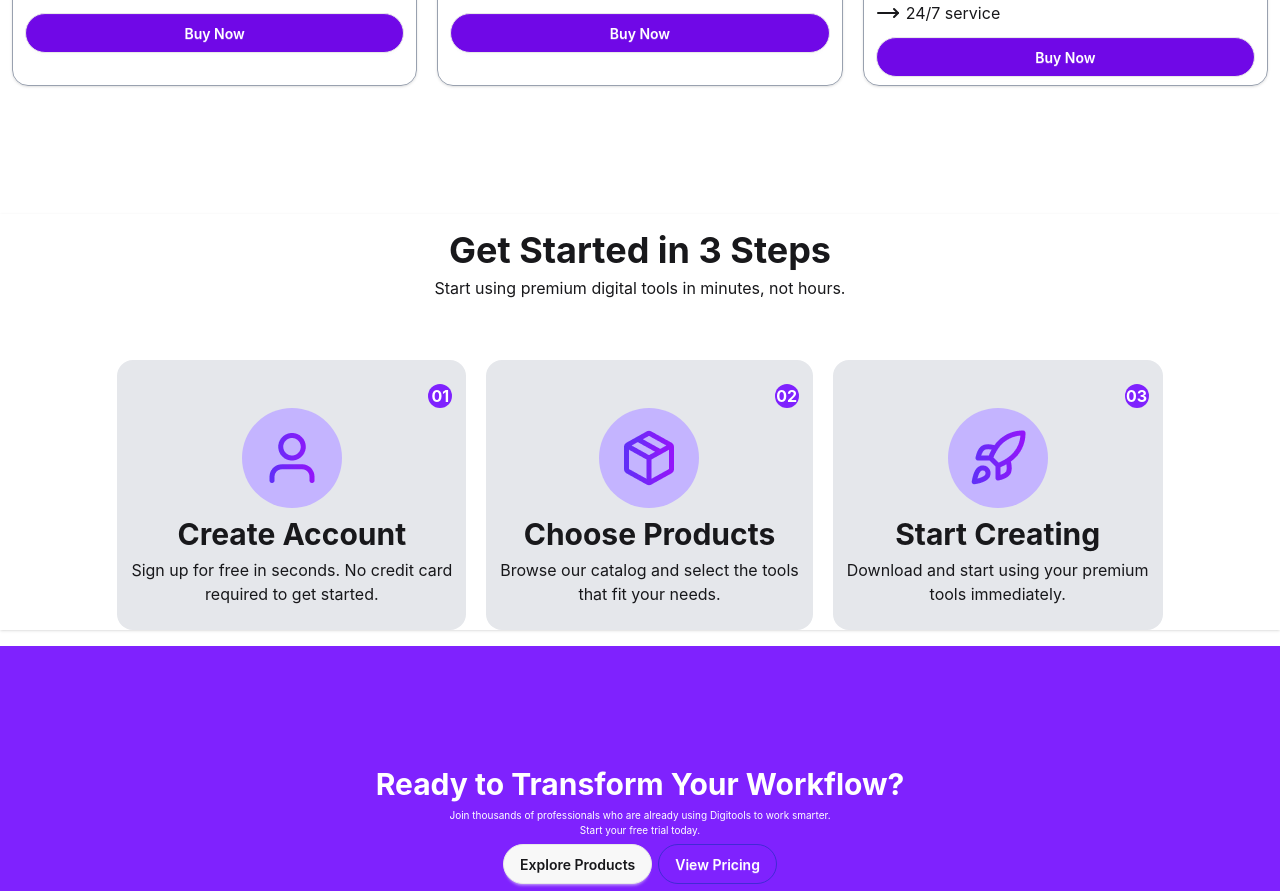
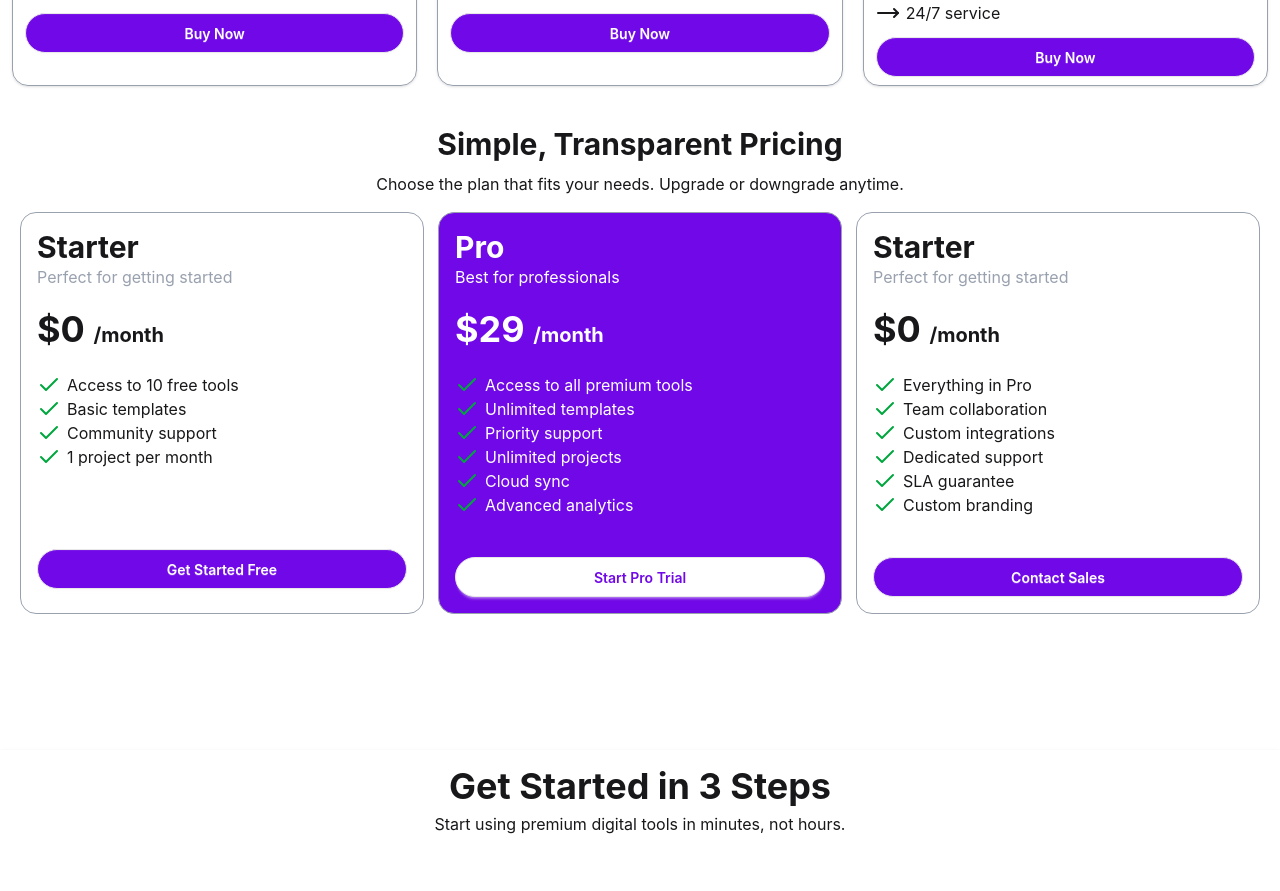
Before and after one commit to marufdev0/A6-DigiTools-Platform, a React (Vite) app: page / in a window 1280 px wide. Shown: the part 1760-2651 px from the top of the page. Built offline with nearby package versions, Linux system fonts and the light colour scheme.

Commit message:
Simpale Card com

```diff
--- a/src/App.jsx
+++ b/src/App.jsx
@@ -9,6 +9,7 @@ import Ready from './Component/Ready'
 import Stats from './Component/Stats'
 import Steps from './Component/Steps'
 import Cards from './Cards'
+import SimpaleCard from './Component/SimpaleCard'
 
 const getDigittals = async () =>{
   const res = await fetch('digitals.json')
@@ -55,6 +56,8 @@ function App() {
 
       { active === "digital" && <Digitals getDigitalsPromises={getDigitalsPromises} cards={cards} setCards={setCards}  />}
       {active === "card" && <Cards cards={cards} />}
+
+      <SimpaleCard />
       <Steps></Steps>
       <Ready />
       <Footer />
--- /dev/null
+++ b/src/Component/SimpaleCard.jsx
@@ -0,0 +1,61 @@
+import { Check } from 'lucide-react';
+import React from 'react';
+
+const SimpaleCard = () => {
+    return (
+        <div className='mt-10 px-5'>
+            <div className='text-center'>
+                <h1 className='text-3xl font-bold'>Simple, Transparent Pricing</h1>
+                <p className='mt-2.5 mb-4'>Choose the plan that fits your needs. Upgrade or downgrade anytime.</p>
+            </div>
+
+            <div className='grid grid-cols-1 md:grid-cols-3 gap-3.5'>
+                <div className='border border-gray-400 px-4 py-4 mb-2 rounded-2xl'>
+                    <h1 className='text-3xl font-bold'>Starter</h1>
+                    <p className='text-gray-400'>Perfect for getting started</p>
+
+                    <h2 className='text-4xl font-bold mt-5'>$0 <span className='text-[20px]'>/month</span></h2>
+                    <ul className='mt-6'>
+                        <li className='flex  gap-1.5'><Check className='text-green-600'></Check>Access to 10 free tools</li>
+                        <li className='flex  gap-1.5'><Check className='text-green-600'></Check>Basic templates</li>
+                        <li className='flex  gap-1.5'><Check className='text-green-600'></Check>Community support</li>
+                        <li className='flex  gap-1.5'><Check className='text-green-600'></Check>1 project per month</li>
+                    </ul>
+                    <button className='btn bg-violet-700 w-full rounded-3xl mt-20 text-white'>Get Started Free</button>
+                </div>
+                <div className='border border-gray-400 bg-violet-700 text-white px-4 py-4 mb-2 rounded-2xl'>
+                    <h1 className='text-3xl font-bold'>Pro</h1>
+                    <p className='text-white'>Best for professionals</p>
+
+                    <h2 className='text-4xl font-bold mt-5'>$29 <span className='text-[20px]'>/month</span></h2>
+                    <ul className='mt-6'>
+                        <li className='flex  gap-1.5'><Check className='text-green-600'></Check>Access to all premium tools</li>
+                        <li className='flex  gap-1.5'><Check className='text-green-600'></Check>Unlimited templates</li>
+                        <li className='flex  gap-1.5'><Check className='text-green-600'></Check>Priority support</li>
+                        <li className='flex  gap-1.5'><Check className='text-green-600'></Check>Unlimited projects</li>
+                        <li className='flex  gap-1.5'><Check className='text-green-600'></Check>Cloud sync</li>
+                        <li className='flex  gap-1.5'><Check className='text-green-600'></Check>Advanced analytics</li>
+                    </ul>
+                    <button className='btn bg-white w-full rounded-3xl mt-10 text-violet-700'>Start Pro Trial</button>
+                </div>
+                <div className='border border-gray-400 px-4 py-4 mb-2 rounded-2xl'>
+                    <h1 className='text-3xl font-bold'>Starter</h1>
+                    <p className='text-gray-400'>Perfect for getting started</p>
+
+                    <h2 className='text-4xl font-bold mt-5'>$0 <span className='text-[20px]'>/month</span></h2>
+                    <ul className='mt-6'>
+                        <li className='flex  gap-1.5'><Check className='text-green-600'></Check>Everything in Pro</li>
+                        <li className='flex  gap-1.5'><Check className='text-green-600'></Check>Team collaboration</li>
+                        <li className='flex  gap-1.5'><Check className='text-green-600'></Check>Custom integrations</li>
+                        <li className='flex  gap-1.5'><Check className='text-green-600'></Check>Dedicated support</li>
+                        <li className='flex  gap-1.5'><Check className='text-green-600'></Check>SLA guarantee</li>
+                        <li className='flex  gap-1.5'><Check className='text-green-600'></Check>Custom branding</li>
+                    </ul>
+                    <button className='btn bg-violet-700 w-full rounded-3xl mt-10 text-white'>Contact Sales</button>
+                </div>
+            </div>
+        </div>
+    );
+};
+
+export default SimpaleCard;
```
